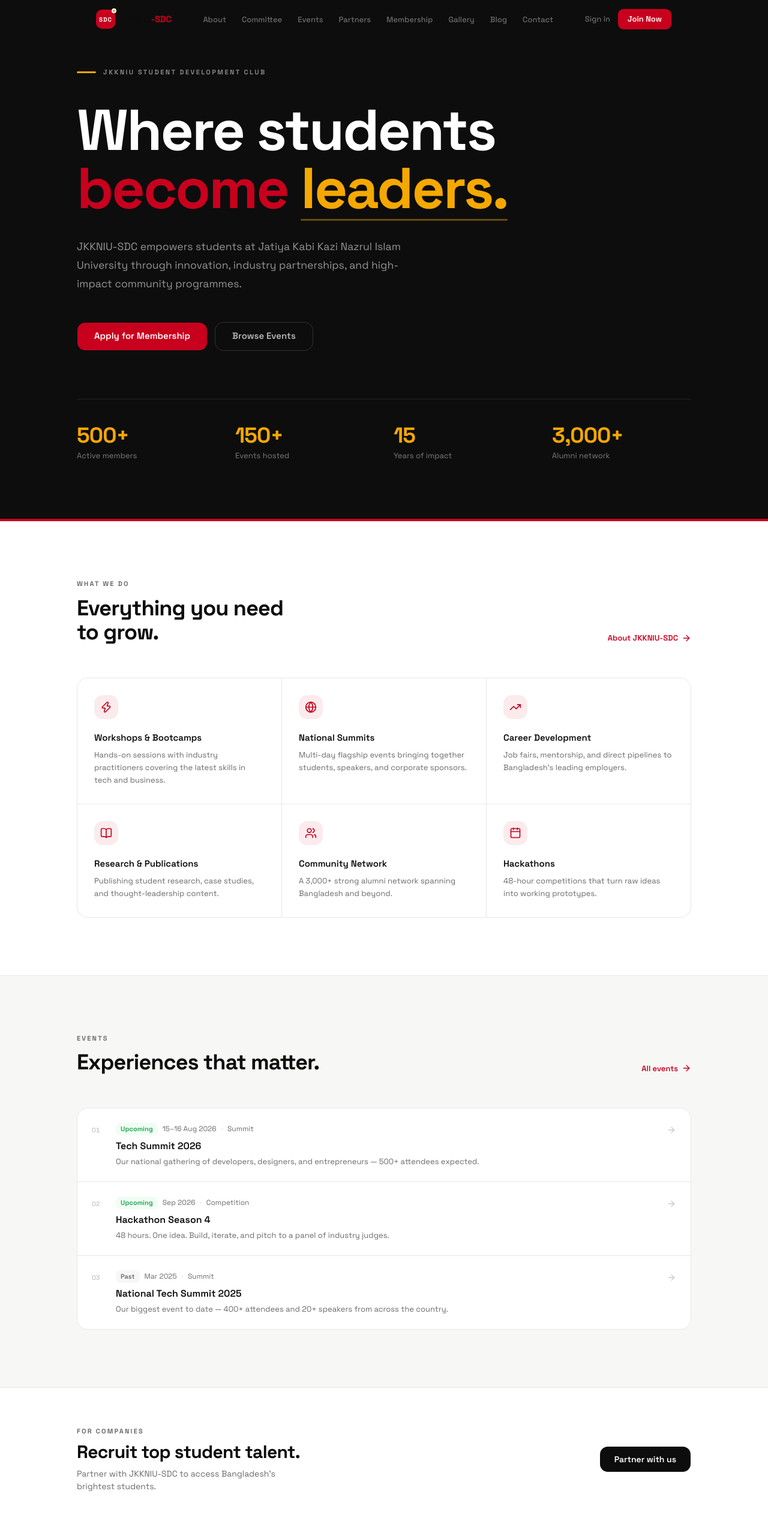
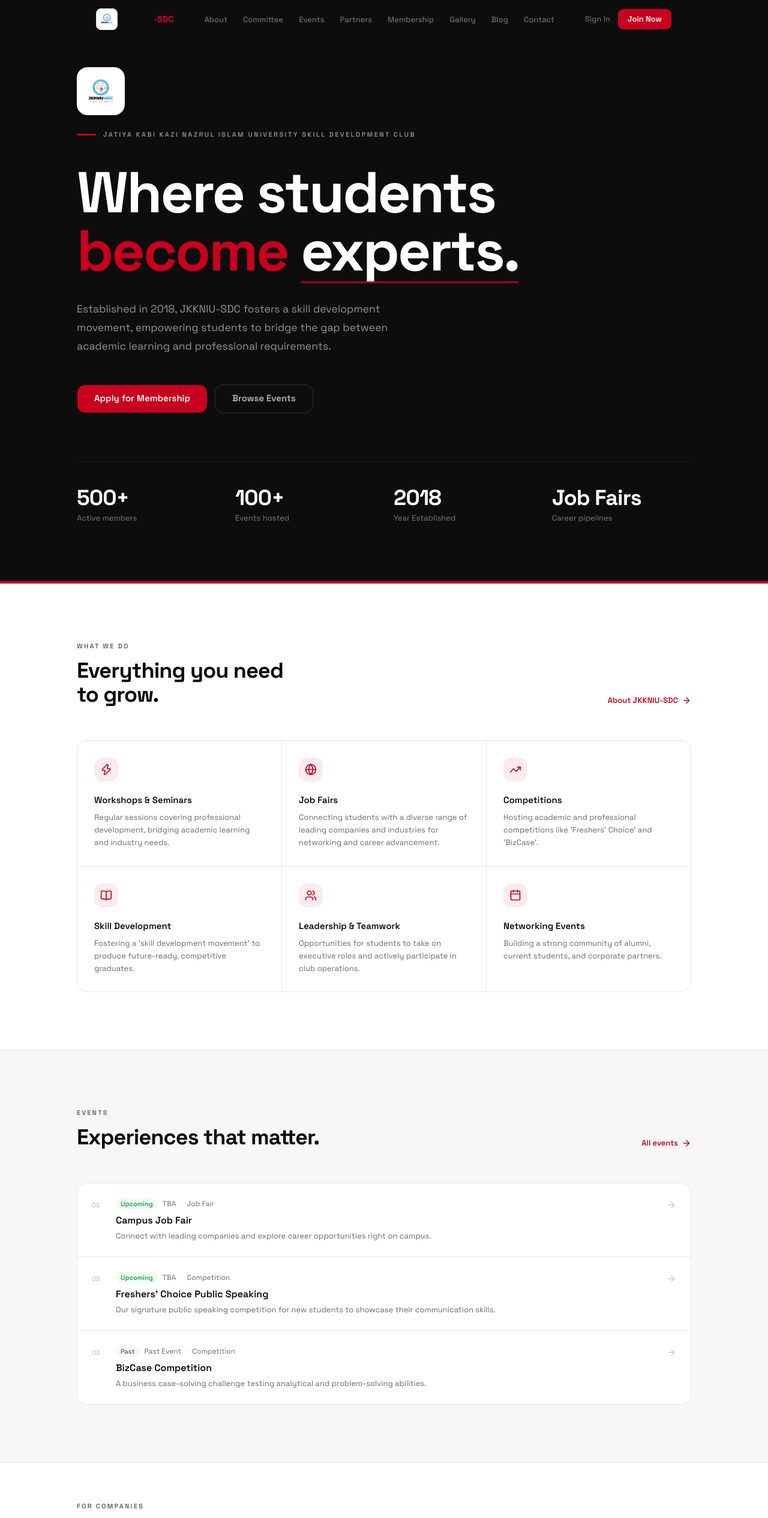
Before and after one commit to tahxin/jkkniu-sdc, a Next.js app: page / in a window 1280 px wide. Shown: the top 2531 px of the page at 60% size. Built offline with nearby package versions, Linux system fonts and the light colour scheme.

Commit message:
feat: implement landing page layout with hero, feature grid, and event sections

```diff
--- a/src/app/page.tsx
+++ b/src/app/page.tsx
@@ -3,43 +3,42 @@ import { ArrowRight, Users, Calendar, Zap, Globe, BookOpen, TrendingUp } from "l
 import { Button } from "@/components/ui/button";
 
 const R  = "#C8001E";
-const Y  = "#F5A800";
 const BK = "#0D0D0D";
 
 const STATS = [
   { n: "500+",   label: "Active members" },
-  { n: "150+",   label: "Events hosted"  },
-  { n: "15",     label: "Years of impact"},
-  { n: "3,000+", label: "Alumni network" },
+  { n: "100+",   label: "Events hosted"  },
+  { n: "2018",   label: "Year Established"},
+  { n: "Job Fairs", label: "Career pipelines" },
 ];
 
 const FEATURES = [
-  { icon: Zap,        title: "Workshops & Bootcamps",  desc: "Hands-on sessions with industry practitioners covering the latest skills in tech and business." },
-  { icon: Globe,      title: "National Summits",        desc: "Multi-day flagship events bringing together students, speakers, and corporate sponsors." },
-  { icon: TrendingUp, title: "Career Development",      desc: "Job fairs, mentorship, and direct pipelines to Bangladesh's leading employers." },
-  { icon: BookOpen,   title: "Research & Publications", desc: "Publishing student research, case studies, and thought-leadership content." },
-  { icon: Users,      title: "Community Network",       desc: "A 3,000+ strong alumni network spanning Bangladesh and beyond." },
-  { icon: Calendar,   title: "Hackathons",              desc: "48-hour competitions that turn raw ideas into working prototypes." },
+  { icon: Zap,        title: "Workshops & Seminars",  desc: "Regular sessions covering professional development, bridging academic learning and industry needs." },
+  { icon: Globe,      title: "Job Fairs",               desc: "Connecting students with a diverse range of leading companies and industries for networking and career advancement." },
+  { icon: TrendingUp, title: "Competitions",            desc: "Hosting academic and professional competitions like 'Freshers' Choice' and 'BizCase'." },
+  { icon: BookOpen,   title: "Skill Development",       desc: "Fostering a 'skill development movement' to produce future-ready, competitive graduates." },
+  { icon: Users,      title: "Leadership & Teamwork",   desc: "Opportunities for students to take on executive roles and actively participate in club operations." },
+  { icon: Calendar,   title: "Networking Events",       desc: "Building a strong community of alumni, current students, and corporate partners." },
 ];
 
 const EVENTS = [
   {
     status: "Upcoming", statusColor: "#16A34A", statusBg: "#F0FDF4",
-    date: "15–16 Aug 2026", category: "Summit",
-    title: "Tech Summit 2026",
-    desc: "Our national gathering of developers, designers, and entrepreneurs — 500+ attendees expected.",
+    date: "TBA", category: "Job Fair",
+    title: "Campus Job Fair",
+    desc: "Connect with leading companies and explore career opportunities right on campus.",
   },
   {
     status: "Upcoming", statusColor: "#16A34A", statusBg: "#F0FDF4",
-    date: "Sep 2026", category: "Competition",
-    title: "Hackathon Season 4",
-    desc: "48 hours. One idea. Build, iterate, and pitch to a panel of industry judges.",
+    date: "TBA", category: "Competition",
+    title: "Freshers' Choice Public Speaking",
+    desc: "Our signature public speaking competition for new students to showcase their communication skills.",
   },
   {
     status: "Past", statusColor: "#6B6B6B", statusBg: "#F7F7F5",
-    date: "Mar 2025", category: "Summit",
-    title: "National Tech Summit 2025",
-    desc: "Our biggest event to date — 400+ attendees and 20+ speakers from across the country.",
+    date: "Past Event", category: "Competition",
+    title: "BizCase Competition",
+    desc: "A business case-solving challenge testing analytical and problem-solving abilities.",
   },
 ];
 
@@ -56,32 +55,34 @@ export default function Home() {
       >
         <div className="container mx-auto max-w-5xl">
 
-          {/* Eyebrow with yellow rule */}
-          <div className="flex items-center gap-3 mb-10">
-            <span className="h-[3px] w-8 rounded-full" style={{ backgroundColor: Y }} />
-            <span className="text-[11px] font-bold tracking-[0.22em] uppercase text-white/50">
-              JKKNIU Student Development Club
-            </span>
+          {/* Logo and Eyebrow */}
+          <div className="flex flex-col gap-6 mb-10">
+            <div className="w-20 h-20 bg-white p-3 rounded-2xl flex items-center justify-center shadow-lg">
+              <img src="/jkkniu-sdc transparent logo.png" alt="JKKNIU SDC Logo" className="w-full h-full object-contain" />
+            </div>
+            <div className="flex items-center gap-3">
+              <span className="h-[3px] w-8 rounded-full" style={{ backgroundColor: R }} />
+              <span className="text-[11px] font-bold tracking-[0.22em] uppercase text-white/50">
+                Jatiya Kabi Kazi Nazrul Islam University Skill Development Club
+              </span>
+            </div>
           </div>
 
           {/* Massive headline */}
           <h1 className="text-[clamp(3rem,9vw,6rem)] font-bold tracking-[-0.03em] leading-[1.02] text-white mb-8 max-w-4xl">
             Where students{" "}
             <span style={{ color: R }}>become</span>{" "}
-            <span
-              className="relative inline-block"
-              style={{ color: Y }}
-            >
-              leaders.
+            <span className="relative inline-block text-white">
+              experts.
               <span
                 className="absolute -bottom-1 left-0 right-0 h-[3px] rounded-full"
-                style={{ backgroundColor: Y, opacity: 0.4 }}
+                style={{ backgroundColor: R, opacity: 0.8 }}
               />
             </span>
           </h1>
 
           <p className="text-[1.1rem] leading-[1.75] text-white/55 max-w-xl mb-12">
-            JKKNIU-SDC empowers students at Jatiya Kabi Kazi Nazrul Islam University through innovation, industry partnerships, and high-impact community programmes.
+            Established in 2018, JKKNIU-SDC fosters a skill development movement, empowering students to bridge the gap between academic learning and professional requirements.
           </p>
 
           {/* CTAs */}
@@ -111,8 +112,7 @@ export default function Home() {
             {STATS.map(({ n, label }) => (
               <div key={label}>
                 <p
-                  className="text-3xl md:text-4xl font-bold tracking-tight mb-1"
-                  style={{ color: Y }}
+                  className="text-3xl md:text-4xl font-bold tracking-tight mb-1 text-white"
                 >
                   {n}
                 </p>
@@ -256,9 +256,9 @@ export default function Home() {
       </section>
 
       {/* ══════════════════════════
-          FULL CTA — yellow band
+          FULL CTA — light gray band
           ══════════════════════════ */}
-      <section className="px-5 md:px-8 py-20 border-t border-[#E8E8E8]" style={{ backgroundColor: Y }}>
+      <section className="px-5 md:px-8 py-20 border-t border-[#E8E8E8] bg-[#F7F7F5]">
         <div className="container mx-auto max-w-5xl flex flex-col md:flex-row items-start md:items-center justify-between gap-8">
           <div>
             <p className="text-[11px] font-bold tracking-[0.2em] uppercase mb-3" style={{ color: "rgba(0,0,0,0.45)" }}>
--- a/src/components/layout/Navbar.tsx
+++ b/src/components/layout/Navbar.tsx
@@ -8,7 +8,6 @@ import { Button } from "@/components/ui/button";
 import { Menu, X, ArrowRight } from "lucide-react";
 
 const R = "#C8001E";   // red
-const Y = "#F5A800";   // amber-gold
 const BK = "#0D0D0D";  // near-black
 
 const NAV_LINKS = [
@@ -41,17 +40,9 @@ export function Navbar() {
 
         {/* Wordmark */}
         <Link href="/" className="flex items-center gap-2.5 group shrink-0">
-          {/* Red square badge with yellow dot accent */}
-          <span
-            className="inline-flex h-8 w-8 items-center justify-center rounded-lg text-white font-black text-[10px] tracking-widest relative"
-            style={{ backgroundColor: R }}
-          >
-            SDC
-            <span
-              className="absolute -top-0.5 -right-0.5 h-2 w-2 rounded-full border-2 border-white"
-              style={{ backgroundColor: Y }}
-            />
-          </span>
+          <div className="flex items-center justify-center h-9 w-9 bg-white p-1 rounded-md shadow-sm border border-[#E8E8E8]">
+            <img src="/jkkniu-sdc transparent logo.png" alt="JKKNIU-SDC Logo" className="w-full h-full object-contain" />
+          </div>
           <span className="font-bold text-[15px] tracking-tight" style={{ color: BK }}>
             JKKNIU<span style={{ color: R }}>-SDC</span>
           </span>
@@ -103,16 +94,12 @@ export function Navbar() {
             <SheetTitle className="sr-only">Navigation</SheetTitle>
             <div className="flex flex-col h-full">
 
-              {/* Drawer header — black bar with red/yellow logo */}
+              {/* Drawer header — black bar with logo */}
               <div className="flex items-center justify-between px-5 h-16 border-b border-[#E8E8E8]" style={{ backgroundColor: BK }}>
                 <Link href="/" onClick={() => setOpen(false)} className="flex items-center gap-2.5">
-                  <span
-                    className="inline-flex h-8 w-8 items-center justify-center rounded-lg text-white font-black text-[10px] relative"
-                    style={{ backgroundColor: R }}
-                  >
-                    SDC
-                    <span className="absolute -top-0.5 -right-0.5 h-2 w-2 rounded-full border-2 border-white" style={{ backgroundColor: Y }} />
-                  </span>
+                  <div className="flex items-center justify-center h-8 w-8 bg-white p-1 rounded-md shadow-sm">
+                    <img src="/jkkniu-sdc transparent logo.png" alt="JKKNIU-SDC Logo" className="w-full h-full object-contain" />
+                  </div>
                   <span className="font-bold text-[15px] text-white">JKKNIU-SDC</span>
                 </Link>
               </div>
```
Also changed, not shown: public/jkkniu-sdc transparent logo.png (added).
